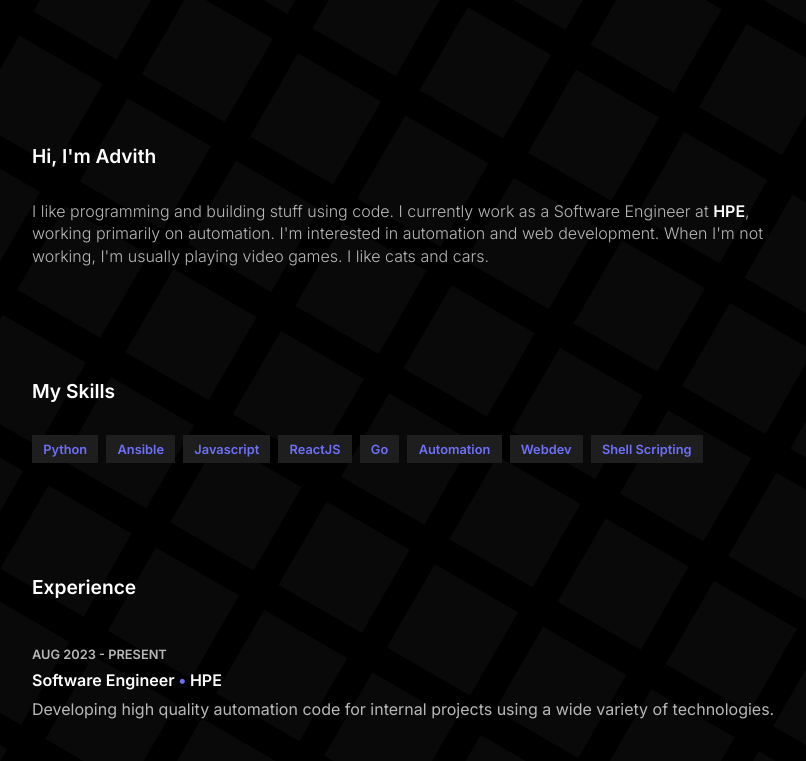
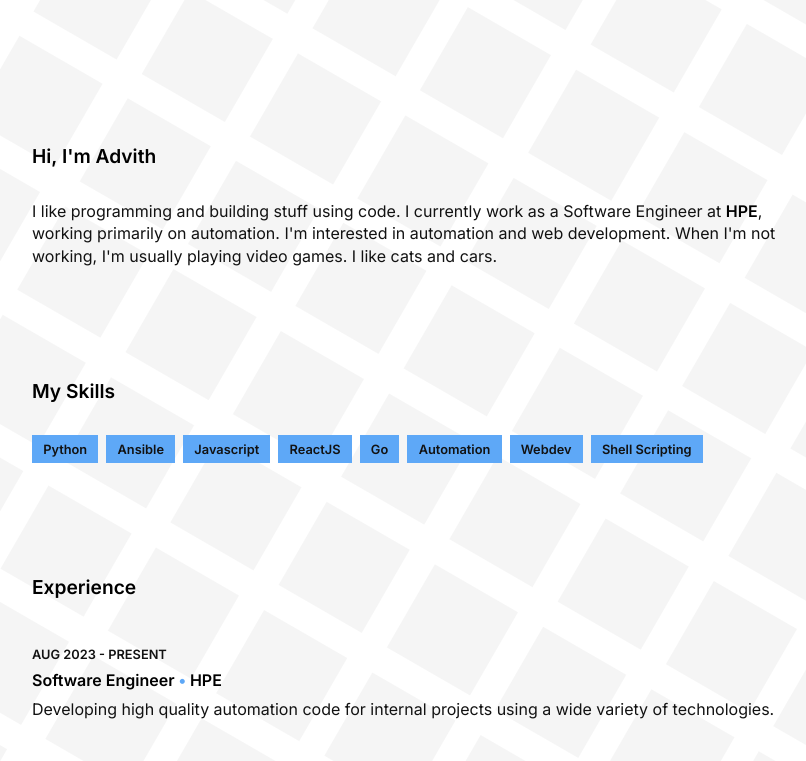
Before and after one commit to nn-advith/atlas, a plain HTML site: page index.html in a window 1280 px wide. Shown: the part 168-929 px from the top of the page, without its empty margins (232-1038 px from the left). Drawn offline with Linux system fonts and the light colour scheme.

Commit message:
CSS: Color test

```diff
--- a/styles.css
+++ b/styles.css
@@ -1,11 +1,18 @@
 :root {
-    --b0: #000000;
+    --b0: #fff;
+    --w0: #000;
+    --b1: #f1f1f1;
+    --b2: #717171;
+    --p1: #5ea8f7;
+    --g1: #121212;
+    --element: #5ea8f7;
+    /* --b0: #000000;
     --w0: #ffffff;
     --b1: #0e0e0e;
     --b2: #1e1e1e;
     --p1: #6e70fa;
     --g1: #b8b8b8;
-    --element: #17EBA0;
+    --element: #17EBA0; */
 
     --gr: 1;
     --gc: 1;
@@ -82,7 +89,7 @@ body {
 
 .name-sub {
     font-size: 1rem;
-    font-weight: 500;
+    font-weight: 600;
     width: 9rem;
 }
 
@@ -109,7 +116,7 @@ body {
 .about-text {
     margin-top: 2rem;
     font-size: 1rem;
-    font-weight: 300;
+    font-weight: 400;
     line-height: 1.4rem;
     color: var(--g1);
 }
@@ -156,10 +163,10 @@ body {
 
 .skill-item {
     display: inline-block;
-    background-color: var(--b2);
-    color: var(--p1);
+    background-color: var(--p1);
+    color: var(--g1);
+    font-size: 0.8rem;
     font-weight: 600;
-    font-size: 0.8rem;
     padding: 0.4rem 0.7rem;
     margin-right: 0.5rem;
     margin-top: 0.5rem;
```
